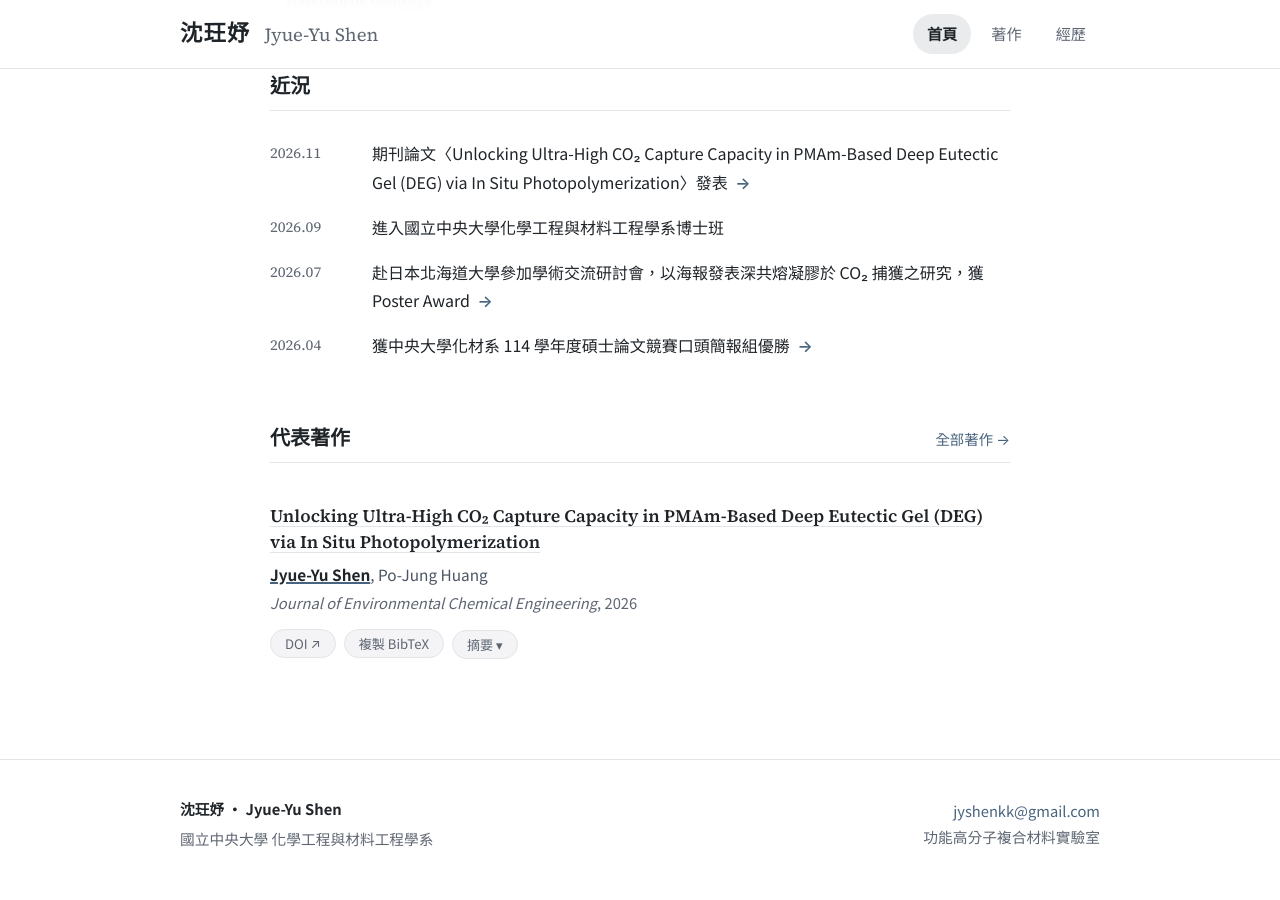
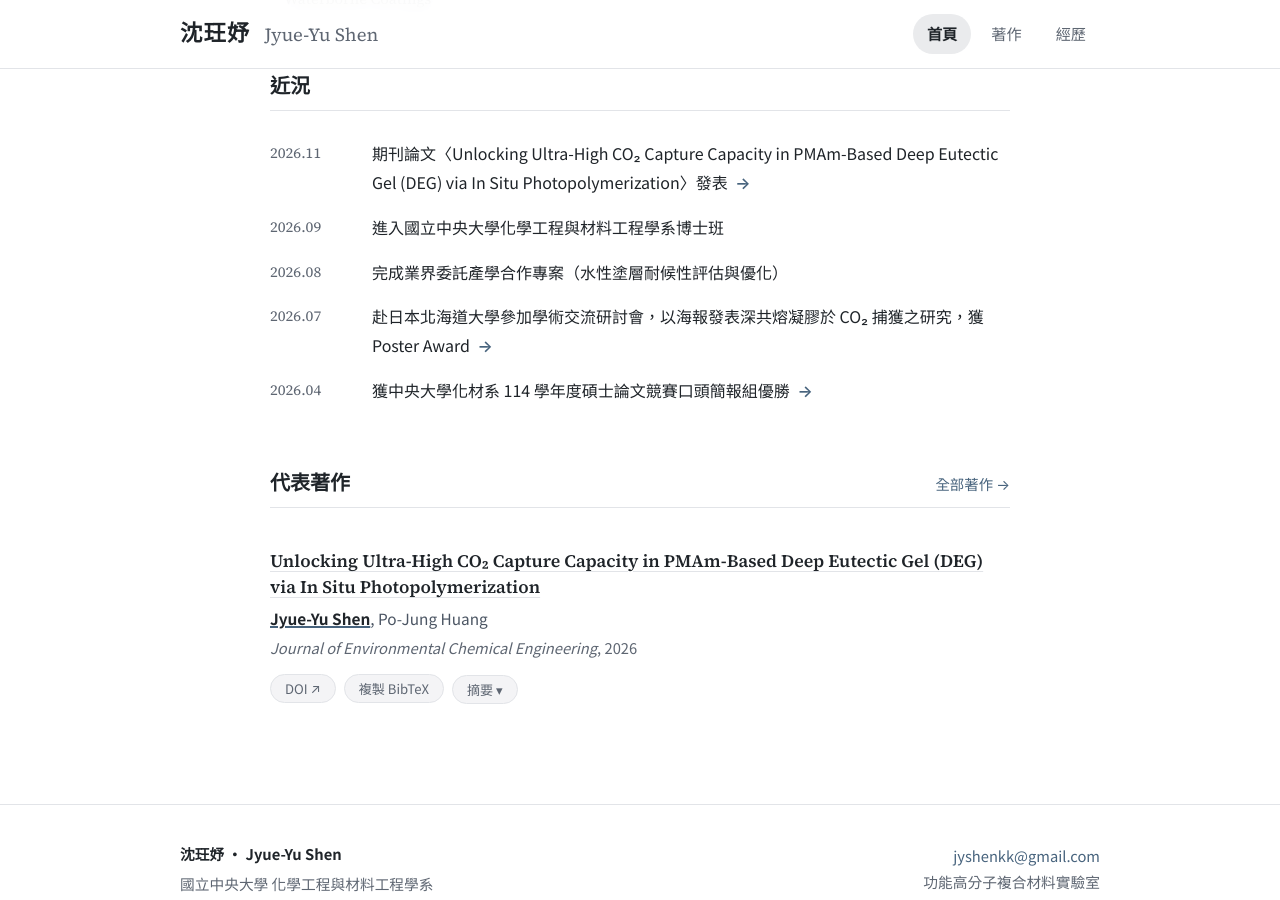
Before and after one commit to jyshenkk/jyshenkk.github.io, a Jekyll site: the page built from index.html, in a window 1280 px wide and 900 px high, scrolled down 607 px. Built offline with Jekyll 4.4.1, drawn with Linux system fonts in a browser that asks for light colours.

Commit message:
Add industry collaboration project completion to recent news

```diff
--- a/_data/news.yml
+++ b/_data/news.yml
@@ -9,6 +9,10 @@
   text: 進入國立中央大學化學工程與材料工程學系博士班
   link: ""
 
+- date: 2026-08-15
+  text: 完成業界委託產學合作專案（水性塗層耐候性評估與優化）
+  link: ""
+
 - date: 2026-07-15
   text: 赴日本北海道大學參加學術交流研討會，以海報發表深共熔凝膠於 CO₂ 捕獲之研究，獲 Poster Award
   link: /publications/
```
